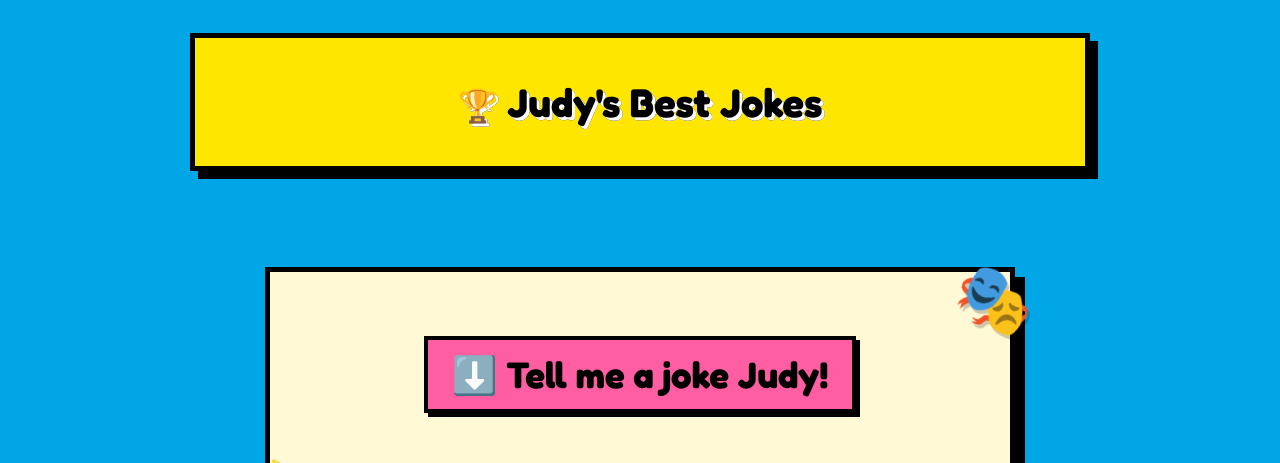
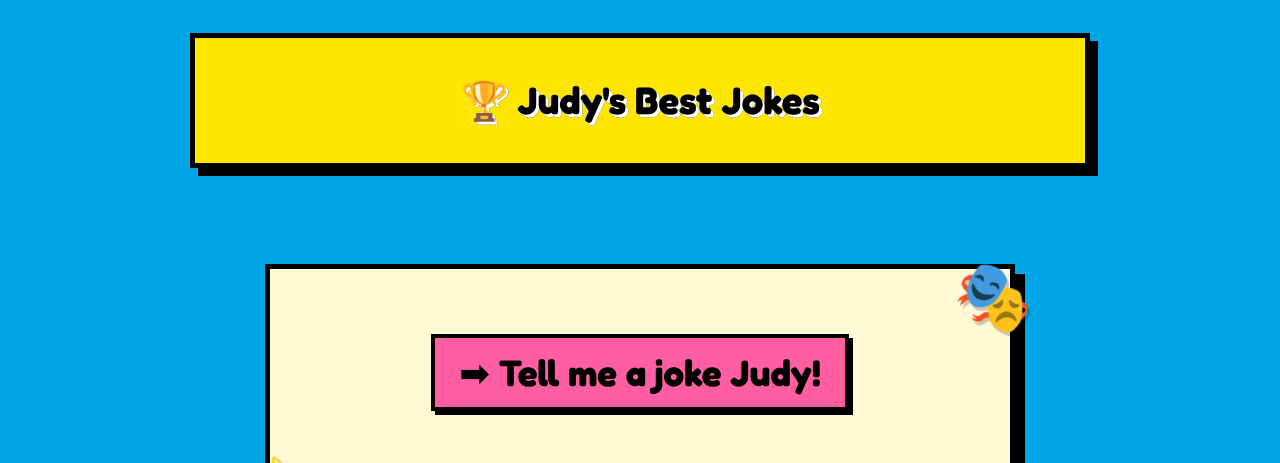
Before and after one commit to peterpolkadot/saintjudy, a Next.js app: page / in a window 1280 px wide. Shown: the part 462-925 px from the top of the page. Built offline with nearby package versions, Linux system fonts and the light colour scheme; no server answers; the database is empty.

Commit message:
🎭 Saint Judy - Judy's Jokes

```diff
--- a/components/RandomJokeGenerator.js
+++ b/components/RandomJokeGenerator.js
@@ -77,7 +77,7 @@ export default function RandomJokeGenerator({ jokes, category }) {
             onClick={nextJoke}
             style={{ fontSize: "2.3rem", fontFamily: "Fredoka, 'Comic Sans MS', 'Arial Rounded MT Bold', system-ui" }}
           >
-            ⬇️ Tell me a joke Judy!
+            ➡ Tell me a joke Judy!
           </button>
         )}
 
--- a/components/TopJokesLeaderboard.js
+++ b/components/TopJokesLeaderboard.js
@@ -42,10 +42,10 @@ export default function TopJokesLeaderboard({ initialJokes, initialVotes }) {
     <section style={{ marginTop: "2rem" }}>
       <div className="section-card">
         <h2 style={{
-          fontSize: "2.5rem",
+          fontSize: "2.4rem",
           textShadow: "3px 3px 0 #fff, 3px 3px 0 #000"
         }}>
-          <span style={{ fontSize: "2rem" }}>🏆</span> Judy's Best Jokes
+          <span style={{ fontSize: "2.4rem" }}>🏆</span> Judy's Best Jokes
         </h2>
       </div>
 
@@ -65,7 +65,7 @@ export default function TopJokesLeaderboard({ initialJokes, initialVotes }) {
                 bottom: "1rem",
                 left: "1rem",
                 fontSize: "3rem",
-                opacity: "0.3"
+                opacity: "0.6"
               }}>
                 {j.emoji}
               </span>
@@ -100,7 +100,7 @@ export default function TopJokesLeaderboard({ initialJokes, initialVotes }) {
 
               {/* JOKE CONTENT - RIGHT SIDE */}
               <div style={{ flex: 1 }}>
-                <p className="joke-question" style={{ fontSize: "2.3rem", margin: "0 0 1rem 0" }}>
+                <p className="joke-question" style={{ fontSize: "2.2rem", margin: "0 0 1rem 0" }}>
                   {j.setup}
                 </p>
 
```
